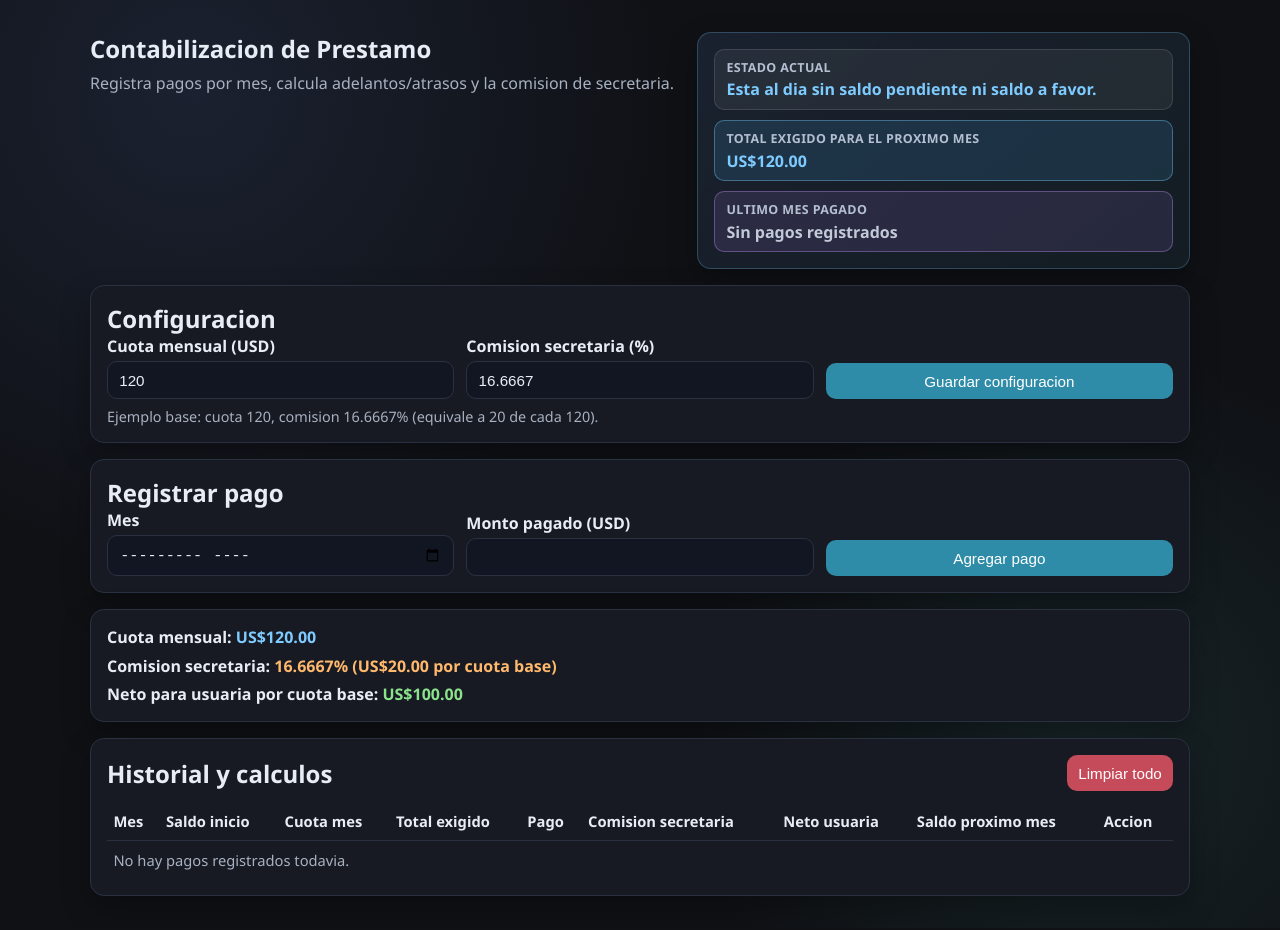
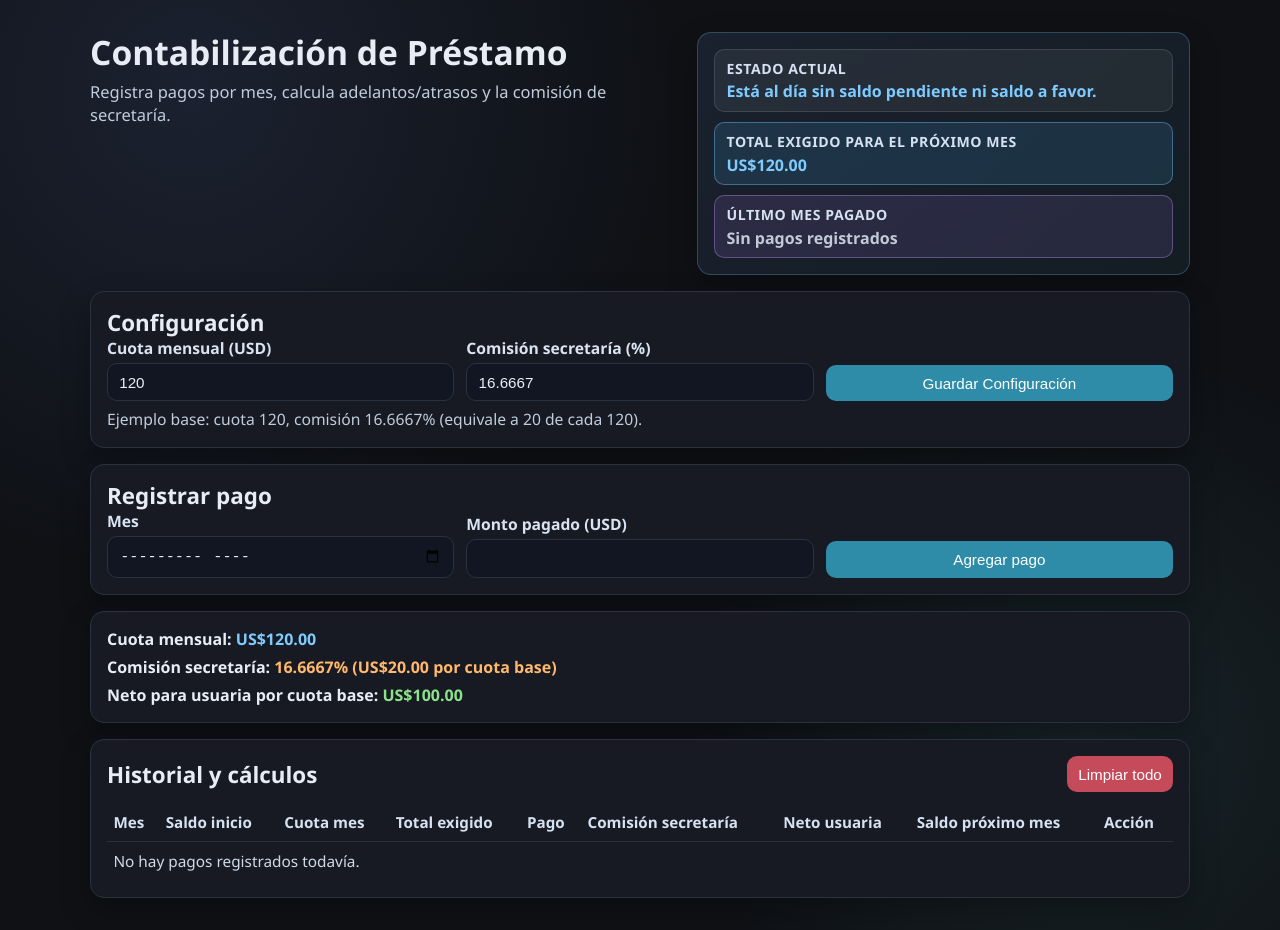
Before and after one commit to Diegoestropini/Control-de-prestamo, a plain HTML site: page index.html in a window 1280 px wide. Drawn offline with Linux system fonts and the light colour scheme.

Commit message:
Corrige textos y acentos

```diff
--- a/index.html
+++ b/index.html
@@ -3,33 +3,33 @@
 <head>
   <meta charset="UTF-8" />
   <meta name="viewport" content="width=device-width, initial-scale=1.0" />
-  <title>Control de Prestamo</title>
+  <title>Control de Préstamo</title>
   <link rel="stylesheet" href="styles.css" />
 </head>
 <body>
   <main class="app">
     <section class="top-row">
       <div class="title-block">
-        <h1>Contabilizacion de Prestamo</h1>
-        <p class="subtitle">Registra pagos por mes, calcula adelantos/atrasos y la comision de secretaria.</p>
+        <h1>Contabilización de Préstamo</h1>
+        <p class="subtitle">Registra pagos por mes, calcula adelantos/atrasos y la comisión de secretaría.</p>
       </div>
       <section class="card top-status" id="topStatus"></section>
     </section>
 
     <section class="card">
-      <h2>Configuracion</h2>
+      <h2>Configuración</h2>
       <form id="settings-form" class="grid-form">
         <label>
           Cuota mensual (USD)
           <input type="number" id="monthlyDue" min="0" step="0.01" required />
         </label>
         <label>
-          Comision secretaria (%)
+          Comisión secretaría (%)
           <input type="number" id="secretaryPercent" min="0" max="100" step="0.01" required />
         </label>
-        <button type="submit">Guardar configuracion</button>
+        <button type="submit">Guardar Configuración</button>
       </form>
-      <p class="hint">Ejemplo base: cuota 120, comision 16.6667% (equivale a 20 de cada 120).</p>
+      <p class="hint">Ejemplo base: cuota 120, comisión 16.6667% (equivale a 20 de cada 120).</p>
     </section>
 
     <section class="card">
@@ -51,7 +51,7 @@
 
     <section class="card">
       <div class="table-header">
-        <h2>Historial y calculos</h2>
+        <h2>Historial y cálculos</h2>
         <button id="clearData" class="danger" type="button">Limpiar todo</button>
       </div>
       <div class="table-wrap">
@@ -63,10 +63,10 @@
               <th>Cuota mes</th>
               <th>Total exigido</th>
               <th>Pago</th>
-              <th>Comision secretaria</th>
+              <th>Comisión secretaría</th>
               <th>Neto usuaria</th>
-              <th>Saldo proximo mes</th>
-              <th>Accion</th>
+              <th>Saldo próximo mes</th>
+              <th>Acción</th>
             </tr>
           </thead>
           <tbody id="paymentsBody"></tbody>
--- a/script.js
+++ b/script.js
@@ -164,14 +164,14 @@ function renderSummary(finalBalance, rows) {
   const nextDueParts = nextDueMonth ? monthParts(nextDueMonth) : null;
   const nextDueLabel = nextDueParts
     ? `Total exigido para <span class="next-due-month">${nextDueParts.name}</span> de ${nextDueParts.year}`
-    : "Total exigido para el proximo mes";
+    : "Total exigido para el próximo mes";
 
   const nextRequired = Math.max(0, finalBalance + monthlyDue);
   const statusText = finalBalance > 0
     ? `Tiene atraso acumulado de ${money(finalBalance)}.`
     : finalBalance < 0
       ? `Tiene saldo a favor de ${money(Math.abs(finalBalance))}.`
-      : "Esta al dia sin saldo pendiente ni saldo a favor.";
+      : "Está al día sin saldo pendiente ni saldo a favor.";
   const statusTone = finalBalance > 0 ? "is-warning" : finalBalance < 0 ? "is-ok" : "is-neutral";
   const statusValueTone = finalBalance > 0 ? "status-value-due" : finalBalance < 0 ? "status-value-advance" : "status-value-ontrack";
 
@@ -185,21 +185,21 @@ function renderSummary(finalBalance, rows) {
       <span class="status-value amount-general">${money(nextRequired)}</span>
     </div>
     <div class="status-line is-month">
-      <span class="status-label">Ultimo mes pagado</span>
+      <span class="status-label">Último mes pagado</span>
       <span class="status-value ${lastPaidMonthClass}">${lastPaidMonth}</span>
     </div>
   `;
 
   summary.innerHTML = `
     <div><strong>Cuota mensual:</strong> <span class="amount-general">${money(monthlyDue)}</span></div>
-    <div><strong>Comision secretaria:</strong> <span class="amount-commission">${secretaryPercent.toFixed(4)}% (${money(secretaryMonthly)} por cuota base)</span></div>
+    <div><strong>Comisión secretaría:</strong> <span class="amount-commission">${secretaryPercent.toFixed(4)}% (${money(secretaryMonthly)} por cuota base)</span></div>
     <div><strong>Neto para usuaria por cuota base:</strong> <span class="amount-net">${money(userMonthly)}</span></div>
   `;
 }
 
 function renderTable(rows) {
   if (rows.length === 0) {
-    paymentsBody.innerHTML = `<tr><td colspan="9" class="muted">No hay pagos registrados todavia.</td></tr>`;
+    paymentsBody.innerHTML = `<tr><td colspan="9" class="muted">No hay pagos registrados todavía.</td></tr>`;
     return;
   }
 
@@ -242,7 +242,7 @@ function renderTable(rows) {
 
   document.querySelectorAll(".remove-btn").forEach((btn) => {
     btn.addEventListener("click", () => {
-      const confirmed = confirm("¿Estas seguro de que quieres eliminar este registro?");
+      const confirmed = confirm("¿Estás seguro de que quieres eliminar este registro?");
       if (!confirmed) return;
 
       const id = String(btn.dataset.id || "");
@@ -277,7 +277,7 @@ paymentForm.addEventListener("submit", (event) => {
   const amount = Math.max(0, toNumber(paymentAmountInput.value));
 
   if (!/^\d{4}-\d{2}$/.test(month)) {
-    alert("Selecciona un mes valido.");
+    alert("Selecciona un mes válido.");
     return;
   }
 
@@ -289,7 +289,7 @@ paymentForm.addEventListener("submit", (event) => {
 });
 
 clearDataBtn.addEventListener("click", () => {
-  const ok = confirm("Esto borrara toda la informacion guardada localmente. Desea continuar?");
+  const ok = confirm("Esto borrará toda la información guardada localmente. ¿Desea continuar?");
   if (!ok) return;
 
   state.settings = { monthlyDue: 120, secretaryPercent: 16.6667 };
--- a/styles.css
+++ b/styles.css
@@ -4,7 +4,7 @@
   --bg-accent-2: #172427;
   --card: #171a22;
   --text: #e8edf5;
-  --muted: #a8b1c1;
+  --muted: #c1ccdc;
   --primary: #2f8ca8;
   --danger: #c54a5a;
   --border: #2a3140;
@@ -49,9 +49,23 @@ h2 {
   margin: 0;
 }
 
+h1 {
+  font-size: clamp(1.65rem, 2.8vw, 2.1rem);
+  line-height: 1.2;
+  font-weight: 800;
+}
+
+h2 {
+  font-size: clamp(1.18rem, 1.9vw, 1.4rem);
+  line-height: 1.3;
+  font-weight: 750;
+}
+
 .subtitle {
   margin: 0;
   color: var(--muted);
+  font-size: 1.03rem;
+  line-height: 1.45;
 }
 
 .card {
@@ -73,6 +87,8 @@ label {
   display: grid;
   gap: 0.25rem;
   font-weight: 600;
+  font-size: 0.98rem;
+  color: #d9e3f2;
 }
 
 input,
@@ -108,7 +124,8 @@ button.danger {
 .hint {
   margin: 0.5rem 0 0;
   color: var(--muted);
-  font-size: 0.9rem;
+  font-size: 0.98rem;
+  line-height: 1.4;
 }
 
 .totals {
@@ -134,10 +151,10 @@ button.danger {
 }
 
 .status-label {
-  font-size: 0.78rem;
+  font-size: 0.88rem;
   text-transform: uppercase;
-  letter-spacing: 0.03em;
-  color: #b4bfd1;
+  letter-spacing: 0.04em;
+  color: #d6e1f3;
   font-weight: 700;
 }
 
@@ -229,7 +246,12 @@ td {
   text-align: left;
   border-bottom: 1px solid var(--border);
   padding: 0.55rem 0.4rem;
-  font-size: 0.92rem;
+  font-size: 0.95rem;
+}
+
+th {
+  color: #d6e1f2;
+  font-weight: 700;
 }
 
 tr:last-child td {
@@ -253,7 +275,8 @@ tr:last-child td {
 }
 
 .muted {
-  color: var(--muted);
+  color: #d0d9e8;
+  font-size: 0.96rem;
 }
 
 .amount-general {
```
